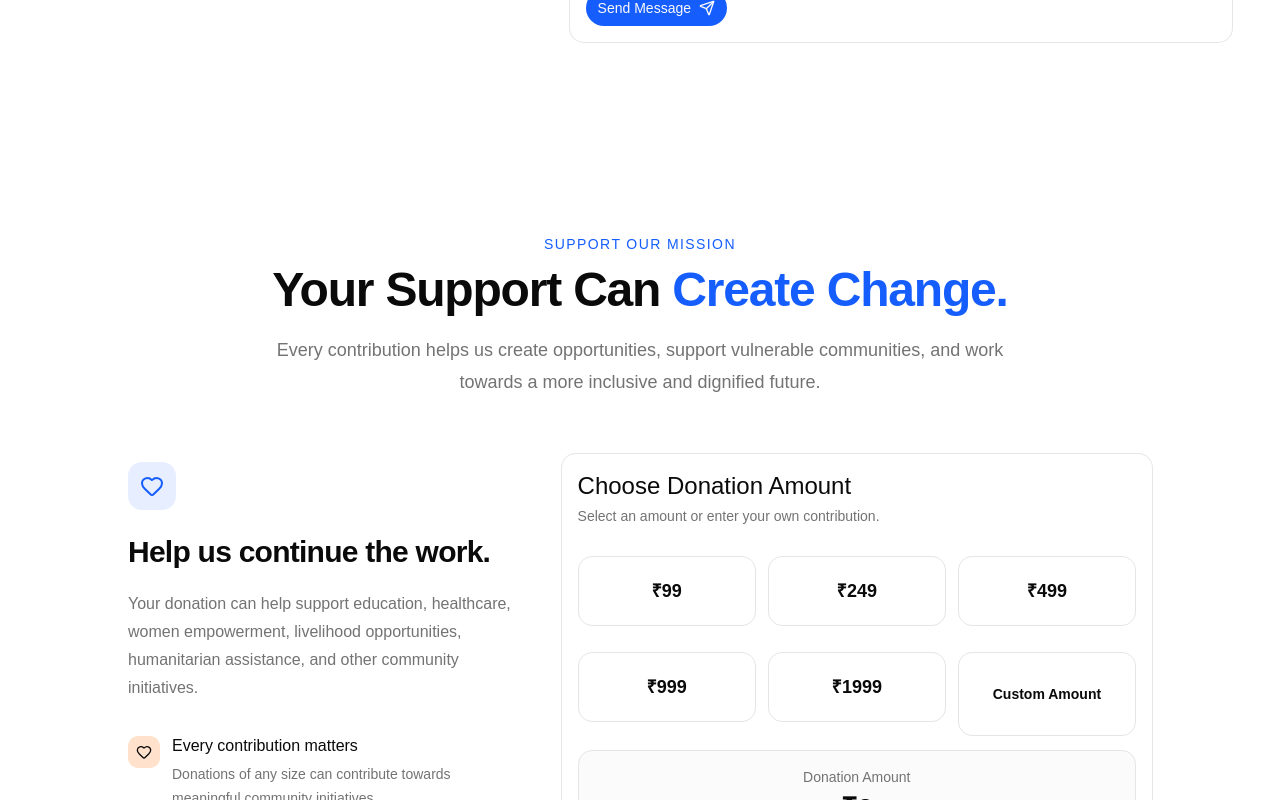
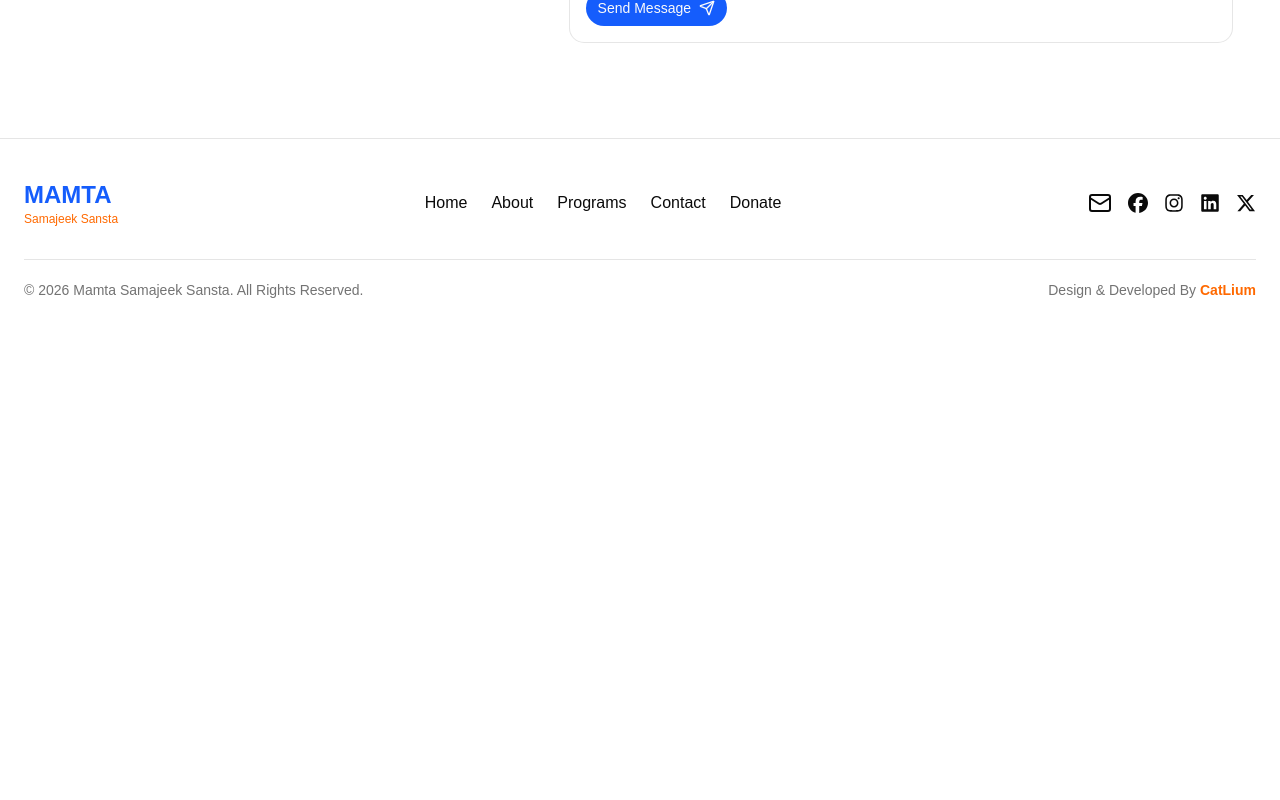
Before and after one commit to catlium/mamta, a React (Vite) app: page / in a window 1280 px wide. Shown: the part 5180-5980 px from the top of the page. After the commit the page ends 5520 px from the top, so only its background shows below. Built offline with nearby package versions, Linux system fonts and the light colour scheme.

Commit message:
fix: use @/ imports consistently in home page

```diff
--- a/src/pages/home-page.tsx
+++ b/src/pages/home-page.tsx
@@ -1,10 +1,9 @@
-import Hero from "../components/hero"
+import Hero from "@/components/hero"
 import Partners from "@/components/partners"
-import Impact from "../components/impact"
-import About from "../components/about"
-import ProgramsSection from "../components/programs-section"
-import Contact from "../components/contact"
-import DonatePage from "@/components/donate"
+import Impact from "@/components/impact"
+import About from "@/components/about"
+import ProgramsSection from "@/components/programs-section"
+import Contact from "@/components/contact"
 
 function HomePage() {
   return (
@@ -15,7 +14,6 @@ function HomePage() {
       <About />
       <ProgramsSection />
       <Contact />
-      <DonatePage />
     </>
   )
 }
```
